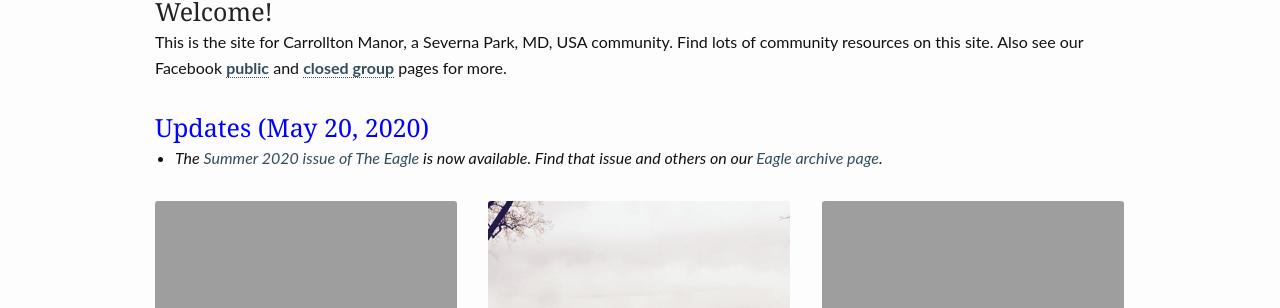
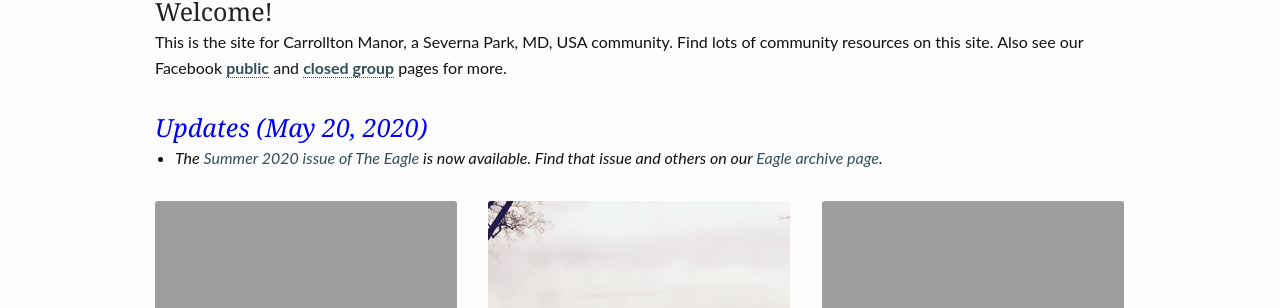
Before and after one commit to carrolltonmanor/carrolltonmanor.github.io, a Jekyll site: the page built from index.md, in a window 1280 px wide. Shown: the part 376-684 px from the top of the page. Built offline with Jekyll 4.4.1, drawn with Linux system fonts in a browser that asks for light colours.

Commit message:
reformatted welcome

```diff
--- a/_layouts/frontpage.html
+++ b/_layouts/frontpage.html
@@ -24,9 +24,9 @@
 {% endcomment %}
 <div class="row">
     <div class="medium-12 columns">
-	    <h2 class="font-size-h3 t10" style="color:blue;">Updates (May 20, 2020)</h2>
-	    <ul style="font-style:italic;">
-		    <li>The <a href="/resources/eagle-archive/eagle-2020-summer.pdf">Summer 2020 issue of The Eagle</a> is now available.  Find that issue and others on our <a href="resources/eagle-archive/">Eagle archive page</a>.</li>
+	    <h2 class="font-size-h3 t10" style="color:blue;"><i>Updates (May 20, 2020)</i></h2>
+	    <ul>
+		    <li><i>The <a href="/resources/eagle-archive/eagle-2020-summer.pdf">Summer 2020 issue of The Eagle</a> is now available.  Find that issue and others on our <a href="resources/eagle-archive/">Eagle archive page</a>.</i></li>
 	    </ul>
     </div><!-- /.medium-12.columns -->
 </div>
```
